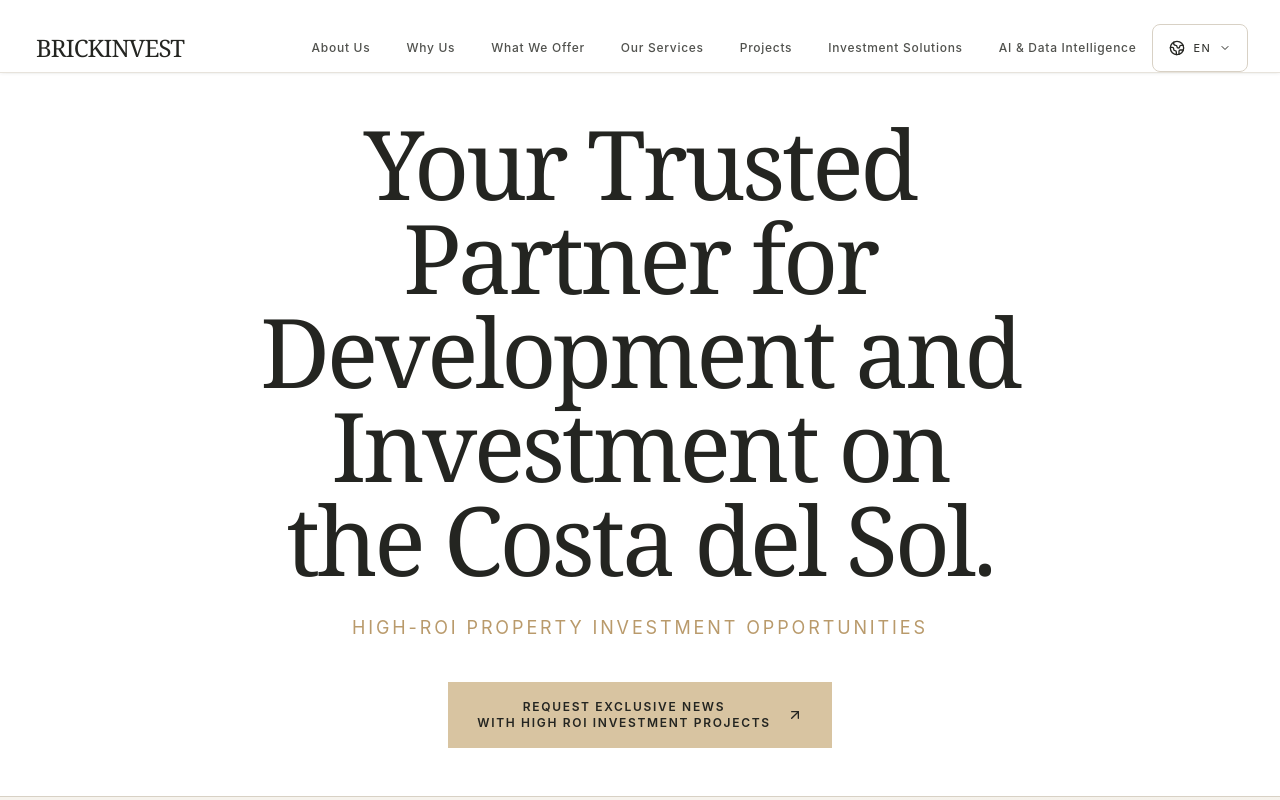
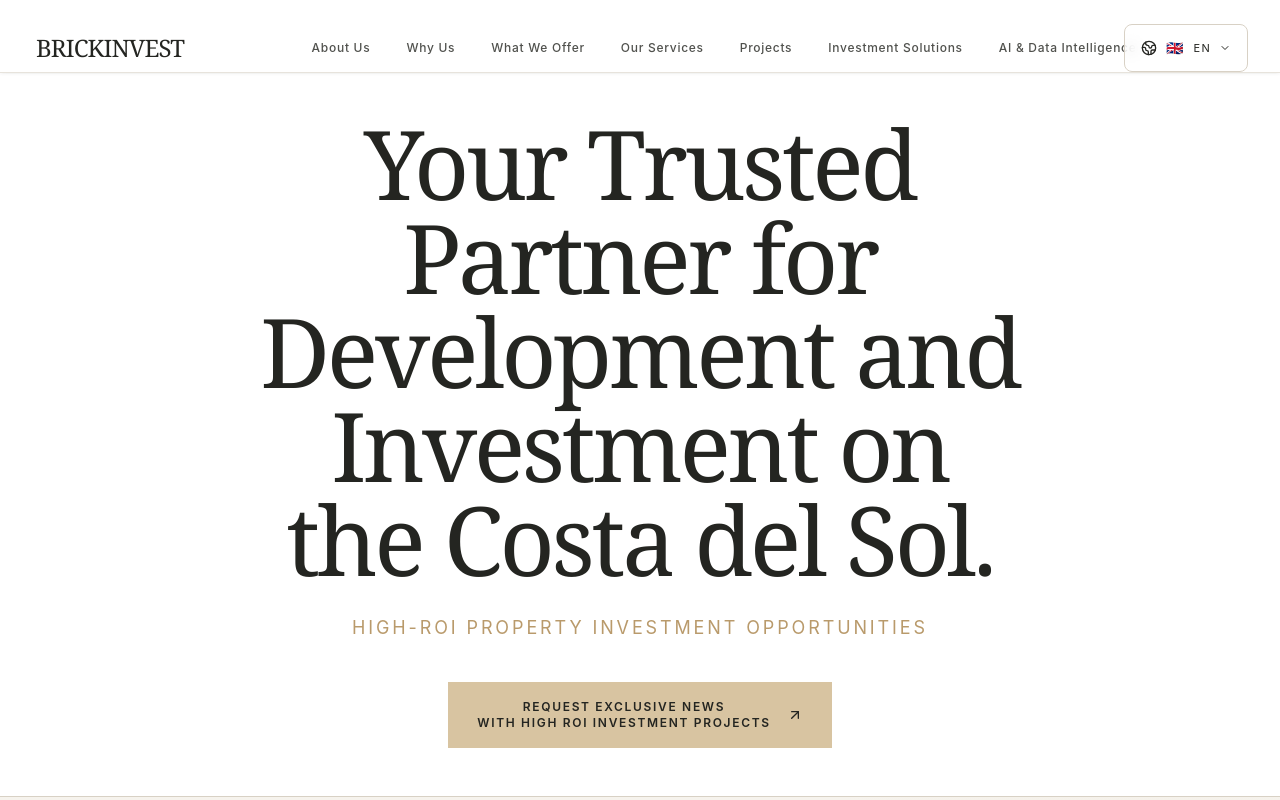
Before and after one commit to zdazix/brickinvest, a React (Vite) app in the folder app-1/: page / in a window 1280 px wide. Shown: the top 800 px of the page. Built offline with nearby package versions, Linux system fonts and the light colour scheme.

Commit message:
Update the existing language selector in the BRICKINVEST header.
Amazi-Operation-Id: task:6ac43150-011f-45e1-9341-223ed5734756
Amazi-Operation-Payload: 2813ff8a6f9568ee2c6b151ed67551c2d27e97ee4eede27cf5416683a017fcc5

```diff
--- a/app-1/src/components/layout/SiteHeader.tsx
+++ b/app-1/src/components/layout/SiteHeader.tsx
@@ -91,6 +91,12 @@ export const SiteHeader = () => {
             type="button"
           >
             <Globe2 aria-hidden="true" className="size-4" />
+            <span
+              aria-hidden="true"
+              className="inline-flex w-5 items-center justify-center text-sm leading-none"
+            >
+              {selectedLocale.flag}
+            </span>
             <span>{selectedLocale.code}</span>
             <ChevronDown
               aria-hidden="true"
@@ -114,7 +120,10 @@ export const SiteHeader = () => {
                   role="menuitemradio"
                   type="button"
                 >
-                  <span aria-hidden="true" className="text-base">
+                  <span
+                    aria-hidden="true"
+                    className="inline-flex w-5 items-center justify-center text-sm leading-none"
+                  >
                     {item.flag}
                   </span>
                   <span>{item.label}</span>
```
